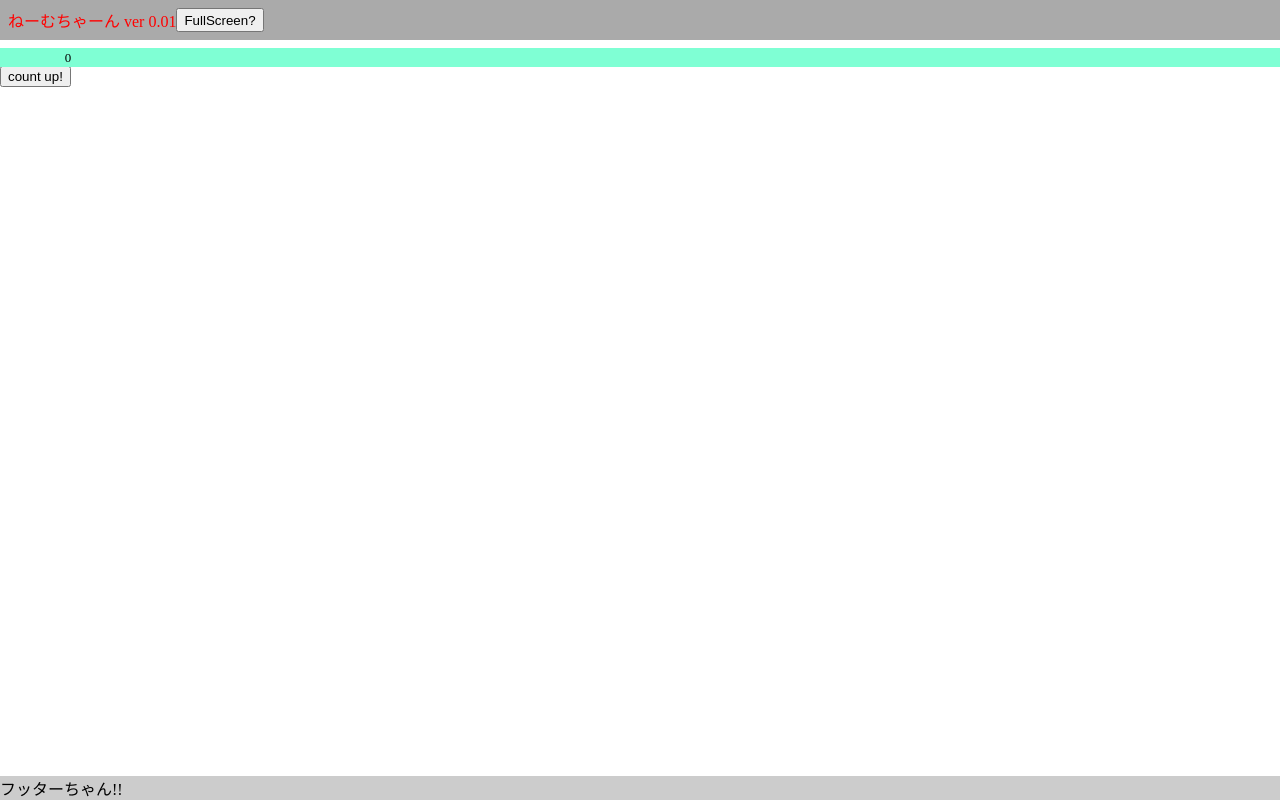
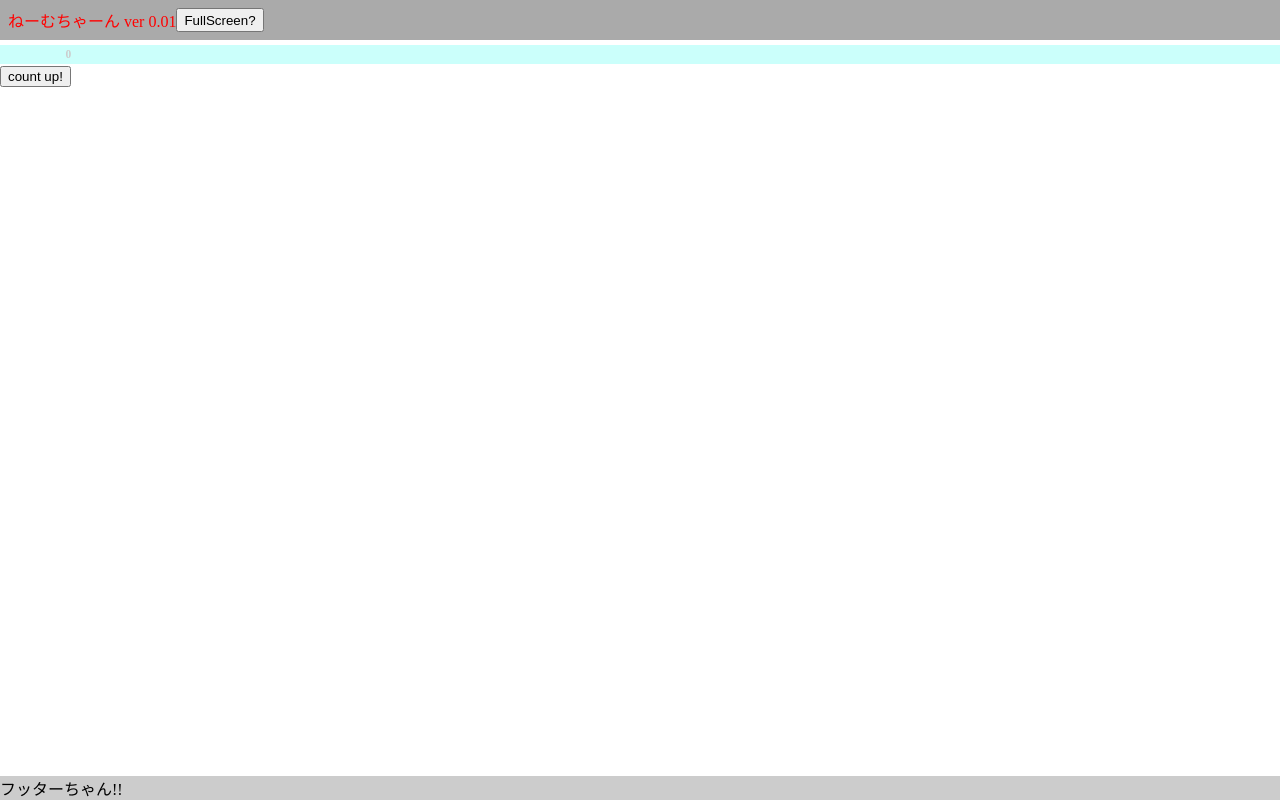
Before and after one commit to ryunosinfx/neimuchaaaannnn, a React app: page / in a window 1280 px wide. Shown: the top 800 px of the page. Built offline with nearby package versions, Linux system fonts and the light colour scheme.

Commit message:
透明にする方を背景側に変更

```diff
--- a/src/js/components/editor/Editor.css
+++ b/src/js/components/editor/Editor.css
@@ -1,6 +1,6 @@
 .body {
   position: absolute;
-  top: 3rem;
+  top: 2.7rem;
   left: 0;
   display: block;
   font-size: 90%;
@@ -20,14 +20,13 @@
   overflow-wrap: break-word;
   font-family: inherit;
   font-weight: inherit;
-  color: transparent;
 }
 .editorRows {
   display: flex;
   position: absolute;
   height: calc(100vh - 9rem);
   width: calc(100% - 1px);
-  top: 3rem;
+  top: 2.8rem;
   left: 0;
   display: block;
   font-size: 90%;
--- a/src/js/components/editor/EditorBackRow.css
+++ b/src/js/components/editor/EditorBackRow.css
@@ -8,12 +8,20 @@
   border: solid 0 black;
   display: flex;
 }
+.row:nth-child(2n-1) {
+  background-color: rgb(203, 255, 251);
+}
+.row:nth-child(2n) {
+  background-color: rgb(234, 255, 253);
+}
 .rowNo {
   line-height: 1.2rem;
   width: 3.5rem;
   padding: 0 0.5rem;
   text-align: right;
-  font-size: 90%;
+  font-size: 80%;
+  font-weight: bold;
+  color: #ccc;
 }
 .rowText {
   font-family: inherit;
@@ -23,6 +31,7 @@
   line-height: 1.2rem;
   width: calc(100% - 3.5rem);
   overflow-wrap: break-word;
+  color: transparent;
 }
 .group1:nth-child(2n-1) {
   background-color: rgb(188, 255, 175);
```
Also changed, not shown: 1 other file (tests, documents, lock files or other folders).
